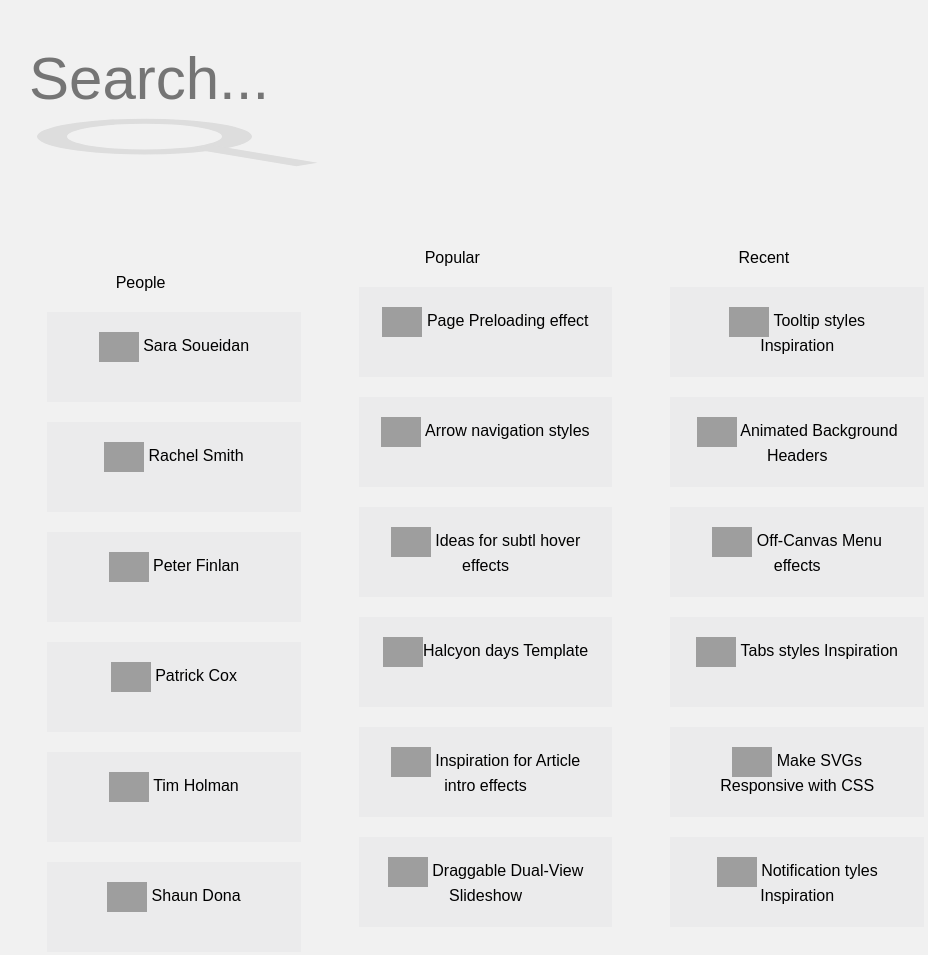
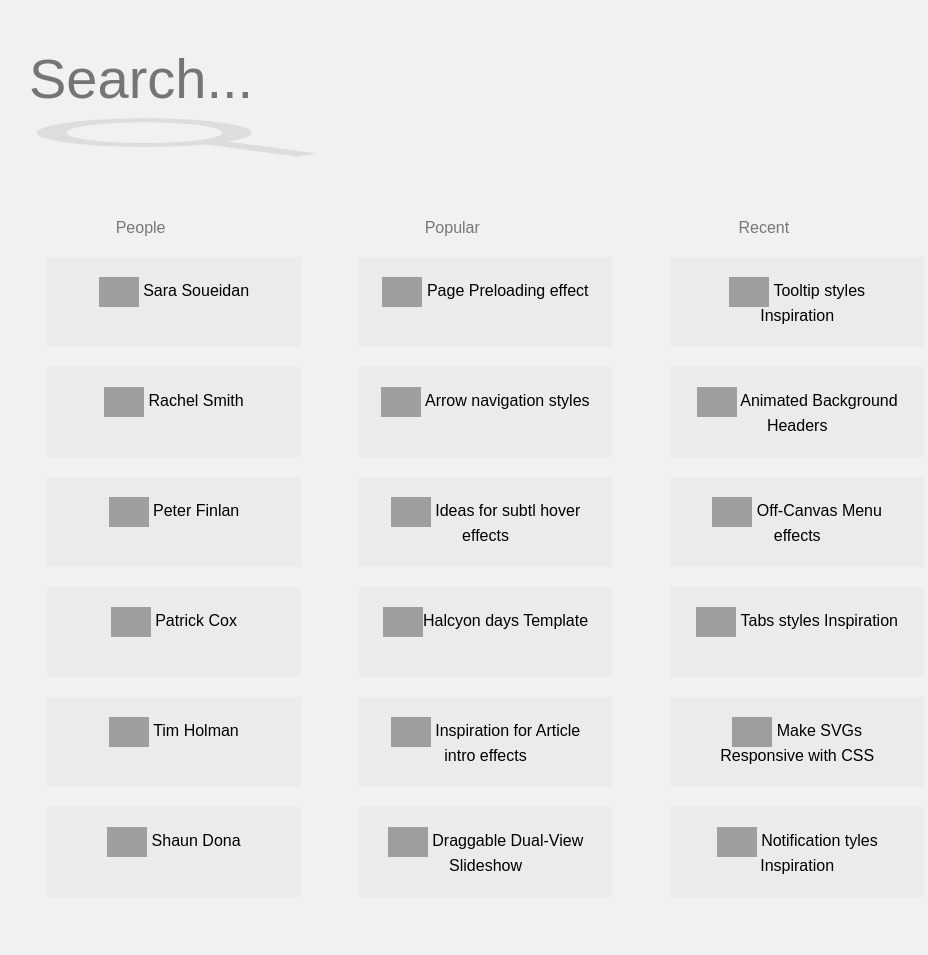
Before and after one commit to Brovchuk/three-lists, a plain HTML site: page index.html in a window 1280 px wide. Shown: the whole page, without its empty margins (141-1069 px from the left). After the commit the page ends 917 px from the top, so only its background shows below. Drawn offline with Linux system fonts and the light colour scheme; grey boxes are pictures that could not be loaded.

Commit message:
Added vertical align

```diff
--- a/css/main.css
+++ b/css/main.css
@@ -22,14 +22,14 @@ body {
 	border: 0;
 	width: 80%;
 	height: 75px;
-	font-size: 60px;
+	font-size: 3.5em;
 }
 .s-frame {
-	height: 50px;
+	height: 40px;
 }
-.lists {
-	margin-top: 20px;
-}
+// .lists {
+// 	vertical-align: top;
+// }
 .avatar {
 	height: 30px;
 	vertical-align: middle;
@@ -38,10 +38,12 @@ body {
 	width: 30%;
 	display: inline-block;
 	text-align: center;
+	vertical-align: top;
+
 }
 .people, .popular, .recent {
 	text-align: center;
-	// margin-top: 20px;
+	opacity: .5;
 }
 .first-list, .second-list, .third-list {
 	list-style-type: none;
```
